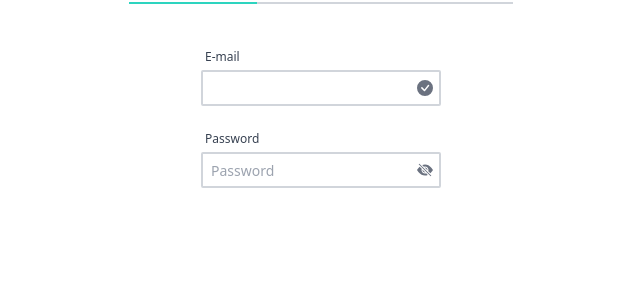
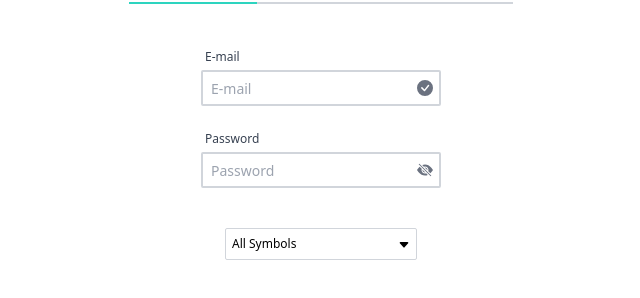
Before and after one commit to yhnb3/wanted_pre_onboarding, a React (Create React App) app: page / in a window 1280 px wide. Shown: the part 156-454 px from the top of the page, without its empty margins (319-959 px from the left). Built offline with nearby package versions, Linux system fonts and the light colour scheme.

Commit message:
make dropdown

```diff
--- a/src/App.js
+++ b/src/App.js
@@ -1,14 +1,24 @@
 import "./App.css";
+import Dropdown from "./components/Dropdown";
 import Input from "./components/Input";
 import Tab from "./components/Tab";
 import Toggle from "./components/Toggle";
 
+const dropdownList = [
+  "BTCUSD.PERP",
+  "ETHUSD.PERP",
+  "BCHUSD.PERP",
+  "LTCUSD.PERP",
+  "XRPUSD.PERP",
+  "1000SHIBUSD.PERP",
+];
 function App() {
   return (
     <div className="App">
       <Toggle />
       <Tab />
       <Input />
+      <Dropdown items={dropdownList} initialTarget="All Symbols" />
     </div>
   );
 }
--- /dev/null
+++ b/src/components/Dropdown.js
@@ -0,0 +1,57 @@
+import { useState } from "react";
+import { BsFillCaretDownFill, BsSearch } from "react-icons/bs";
+
+export default function Dropdown({ items, initialTarget }) {
+  const [target, setTarget] = useState(initialTarget);
+  const [isShow, setIsShow] = useState(false);
+  const [value, setValue] = useState("");
+
+  const handleDropdown = () => {
+    setIsShow((prev) => !prev);
+    setValue("");
+  };
+
+  return (
+    <div className="my-10 mx-auto w-48">
+      <div
+        className="flex flex-row justify-between border border-gray-300 h-8 p-1.5 rounded-sm cursor-pointer"
+        onClick={handleDropdown}
+      >
+        <p className="text-xs">{target}</p>
+        <BsFillCaretDownFill className="mt-1 text-xs" />
+      </div>
+      {isShow ? (
+        <div className="flex flex-col w-full mt-1 border border-gray-300 rounded-sm">
+          <div className="relative border-b border-gry-300 py-1 px-3">
+            <BsSearch className="text-xs absolute top-3 left-2 text-gray-300" />
+            <input
+              autoFocus={true}
+              className="focus:outline-none text-xs"
+              type="text"
+              value={value}
+              placeholder="Search Symbol"
+              onChange={(e) => setValue(e.target.value)}
+            />
+          </div>
+          <div className="text-xs text-left py-1.5 pl-5">{initialTarget}</div>
+          {items
+            .filter((element) =>
+              element.toLowerCase().indexOf(value) === -1 ? false : true
+            )
+            .map((element) => (
+              <div
+                className="text-xs text-left py-1.5 pl-5 cursor-pointer hover:bg-gray-200"
+                key={element}
+                onClick={() => {
+                  setTarget(element);
+                  handleDropdown();
+                }}
+              >
+                {element}
+              </div>
+            ))}
+        </div>
+      ) : null}
+    </div>
+  );
+}
--- a/src/components/Input.js
+++ b/src/components/Input.js
@@ -37,10 +37,11 @@ export default function Input() {
         }`}
       >
         <input
-          className="rounded-sm border-2 border-gray-300 py-1 px-2 w-full"
+          className="rounded-sm border-2 border-gray-300 text-sm py-1 px-2 w-full h-9"
           type="text"
           name="email"
           value={value}
+          placeholder="E-mail"
           autoComplete="false"
           autoFocus={false}
           onChange={handleChange}
```
Also changed, not shown: 1 other file (tests, documents, lock files or other folders).
